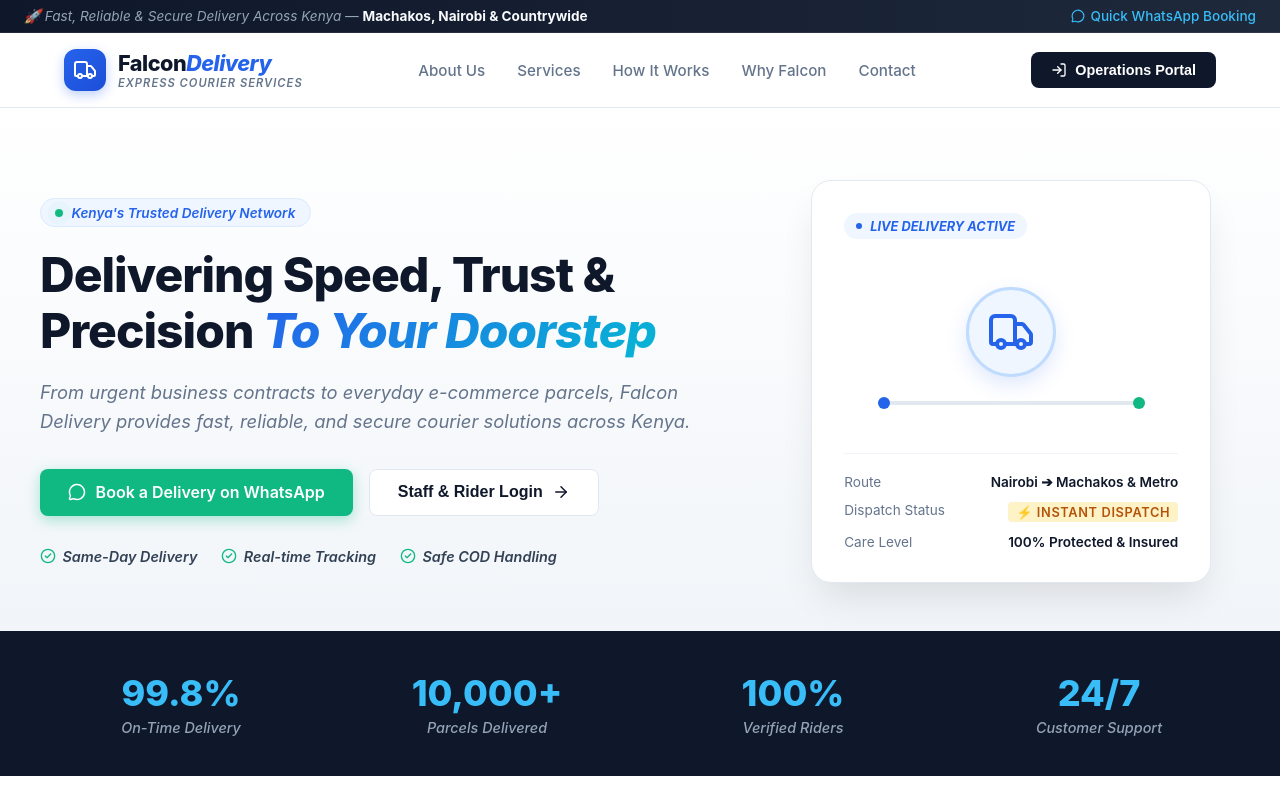
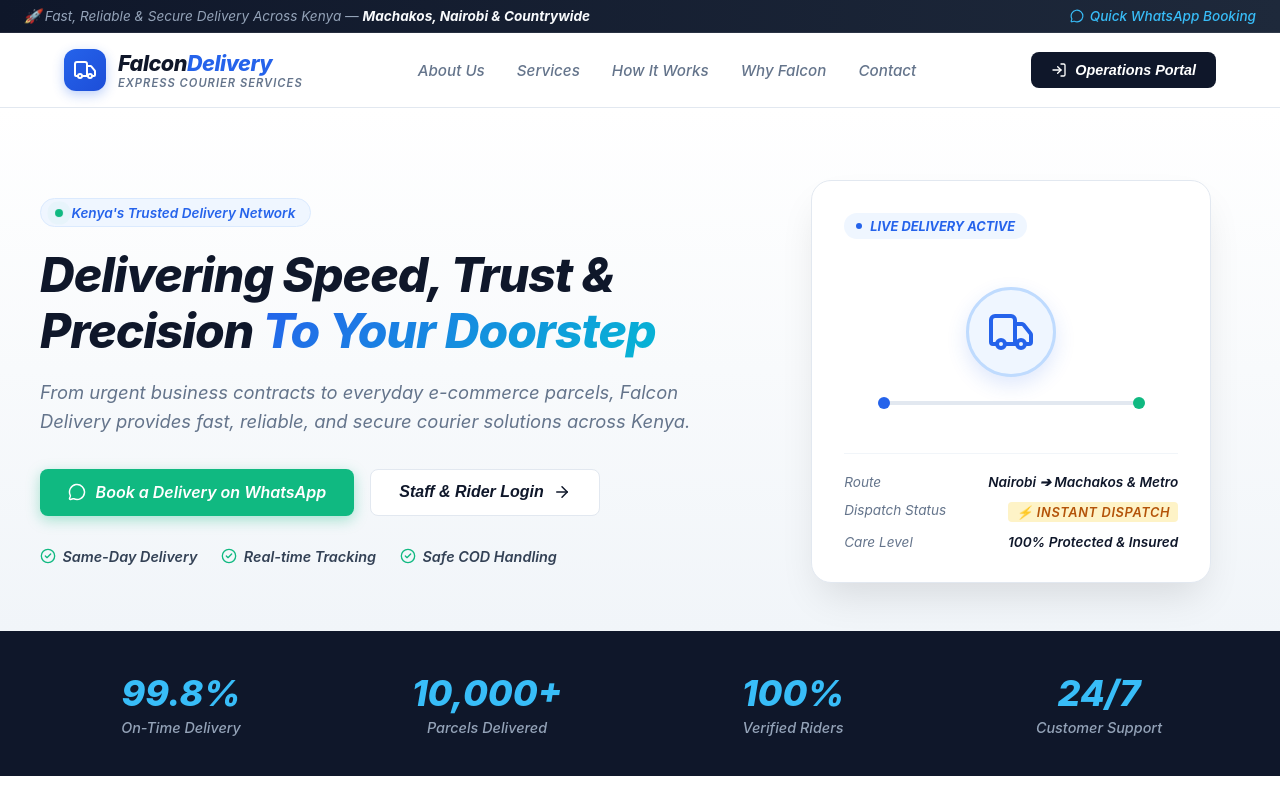
Before and after one commit to machakosparking-design/sudeis-delivery-app, a React (Vite) app in the folder client/: page / in a window 1280 px wide. Shown: the top 800 px of the page. Built offline with nearby package versions, Linux system fonts and the light colour scheme.

Commit message:
Enforces italic style for all landing page text
Applies a global italic font style to all elements within the landing page wrapper. Simplifies the stylesheet by removing redundant individual `font-style: italic` declarations, ensuring consistent text presentation.

```diff
--- a/client/src/components/LandingPage.css
+++ b/client/src/components/LandingPage.css
@@ -1,5 +1,5 @@
 /* ==========================================================================
-   FALCON DELIVERY - MODERN LANDING PAGE STYLES
+   FALCON DELIVERY - MODERN LANDING PAGE STYLES (ALL TEXT ITALICIZED)
    ========================================================================== */
 
 :root {
@@ -23,6 +23,12 @@
   --shadow-lg: 0 20px 40px -10px rgba(0,0,0,0.12);
 }
 
+/* Make every text element on the landing page italicized */
+.landing-wrapper,
+.landing-wrapper * {
+  font-style: italic !important;
+}
+
 .landing-wrapper {
   background-color: var(--bg-light);
   color: var(--text-dark);
@@ -42,12 +48,8 @@
   align-items: center;
   border-bottom: 1px solid rgba(255, 255, 255, 0.08);
 }
-.top-banner span {
-  font-style: italic;
-}
 .top-banner strong {
   color: #F8FAFC;
-  font-style: normal;
 }
 .banner-link {
   color: #38BDF8;
@@ -110,7 +112,6 @@
 }
 .brand-accent {
   color: var(--accent-blue);
-  font-style: italic;
 }
 .brand-tagline {
   font-size: 0.7rem;
@@ -118,7 +119,6 @@
   letter-spacing: 1px;
   color: var(--text-muted);
   font-weight: 600;
-  font-style: italic;
 }
 .nav-links {
   display: flex;
@@ -192,7 +192,6 @@
   font-size: 0.85rem;
   font-weight: 600;
   margin-bottom: 1.25rem;
-  font-style: italic;
 }
 .pulse-dot {
   width: 8px;
@@ -219,14 +218,12 @@
   background: linear-gradient(135deg, #2563EB 0%, #06B6D4 100%);
   -webkit-background-clip: text;
   -webkit-text-fill-color: transparent;
-  font-style: italic;
 }
 .hero-subtitle {
   font-size: 1.15rem;
   line-height: 1.6;
   color: var(--text-muted);
   margin-bottom: 2rem;
-  font-style: italic;
 }
 .hero-cta-group {
   display: flex;
@@ -284,7 +281,6 @@
   font-size: 0.9rem;
   font-weight: 600;
   color: #334155;
-  font-style: italic;
 }
 
 /* Hero Visual Card */
@@ -315,7 +311,6 @@
   border-radius: 20px;
   width: fit-content;
   margin-bottom: 1.5rem;
-  font-style: italic;
 }
 .live-indicator {
   width: 6px;
@@ -415,7 +410,6 @@
   font-size: 0.9rem;
   color: #94A3B8;
   font-weight: 500;
-  font-style: italic;
 }
 
 /* ----------------- Common Section Layout ----------------- */
@@ -441,7 +435,6 @@
   text-transform: uppercase;
   letter-spacing: 1px;
   margin-bottom: 0.75rem;
-  font-style: italic;
 }
 .section-tag-light {
   display: inline-block;
@@ -451,7 +444,6 @@
   text-transform: uppercase;
   letter-spacing: 1px;
   margin-bottom: 0.75rem;
-  font-style: italic;
 }
 .section-title {
   font-size: 2.25rem;
@@ -464,7 +456,6 @@
   font-size: 1.05rem;
   color: var(--text-muted);
   line-height: 1.6;
-  font-style: italic;
 }
 
 /* ----------------- About Section ----------------- */
@@ -643,7 +634,6 @@
   font-size: 0.95rem;
   line-height: 1.5;
   margin-bottom: 1.75rem;
-  font-style: italic;
 }
 .btn-portal-cta {
   background: #3B82F6;
@@ -690,7 +680,6 @@
   font-size: 1rem;
   line-height: 1.6;
   margin-bottom: 2rem;
-  font-style: italic;
 }
 .contact-details {
   display: flex;
@@ -782,7 +771,6 @@
   font-size: 0.9rem;
   line-height: 1.5;
   max-width: 350px;
-  font-style: italic;
 }
 .footer-links-col h4 {
   color: white;
```
